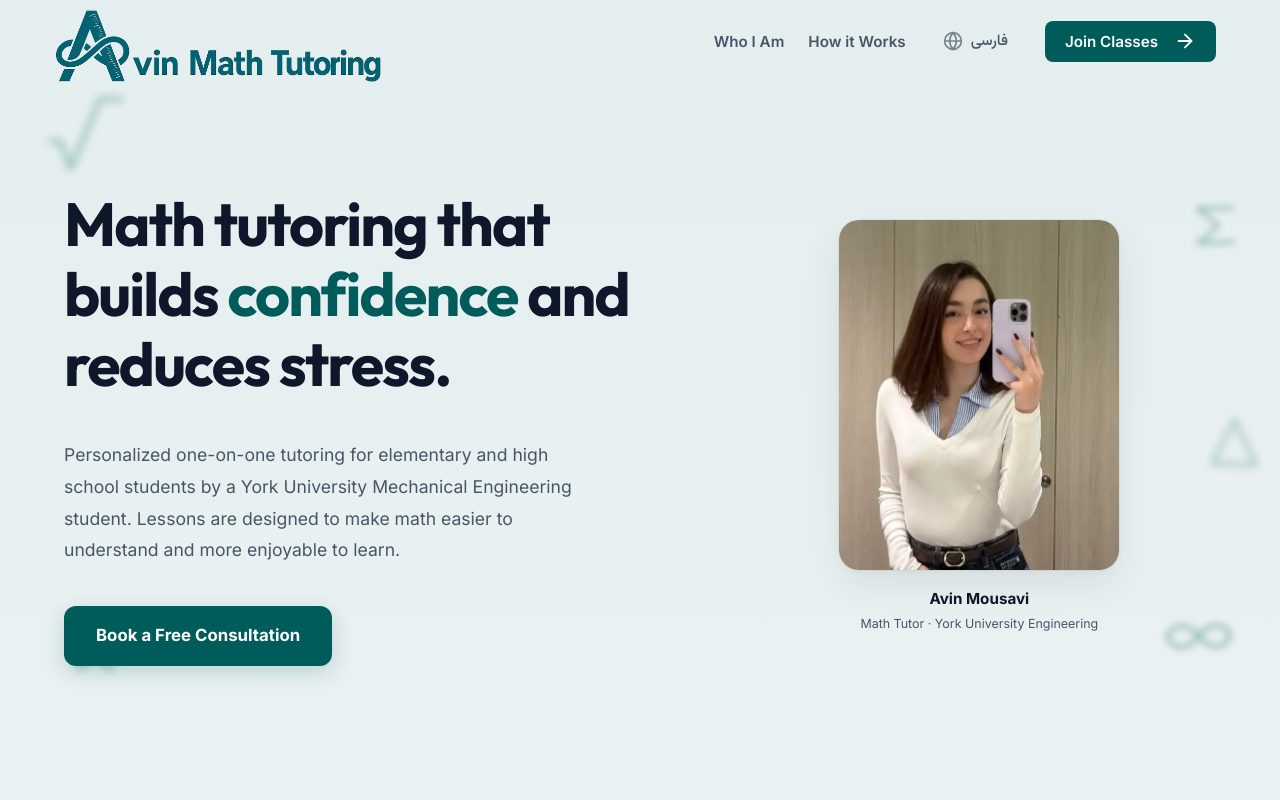
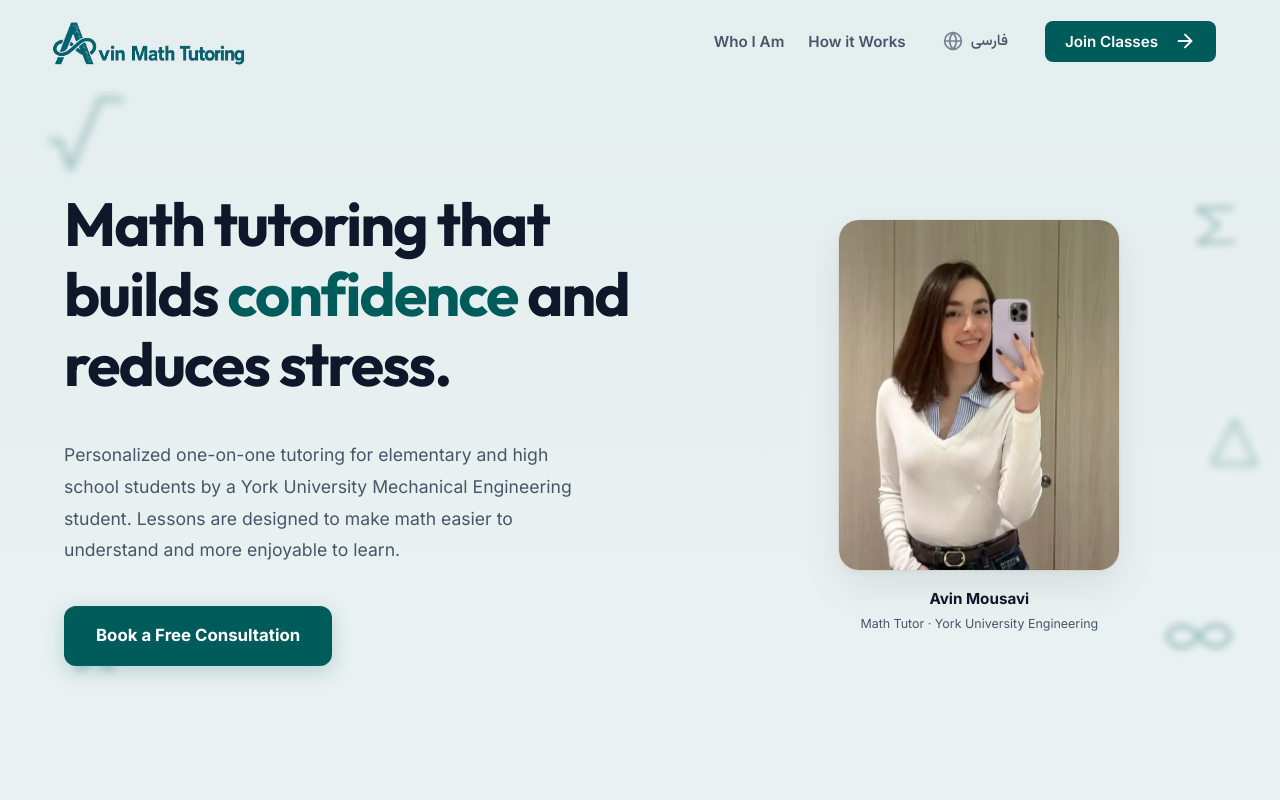
Before and after one commit to parsaabbasian/Math_Tutoring, a Next.js app: page / in a window 1280 px wide. Shown: the top 800 px of the page. Built offline with nearby package versions, Linux system fonts and the light colour scheme.

Commit message:
Shrink header logo further for a minimalist and elegant finish

```diff
--- a/src/app/components/Header.module.css
+++ b/src/app/components/Header.module.css
@@ -44,13 +44,13 @@
 }
 
 .logoImage {
-  height: 60px;
+  height: 45px;
   width: auto;
   object-fit: contain;
-  transform: scale(1.4);
+  transform: scale(1.1);
   transform-origin: left center;
   position: relative;
-  top: 4px;
+  top: 2px;
   /* Fine-tune vertical alignment */
   margin-left: 5px;
 }
```
